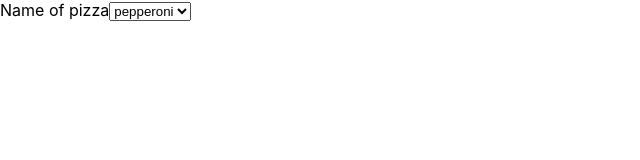
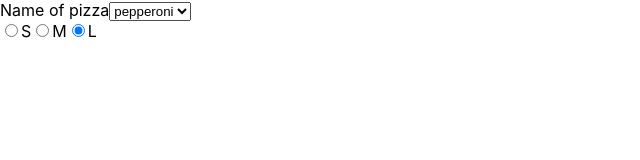
Before and after one commit to MaxRomanov5/Bootcamp68, a React (Create React App) app: page / in a window 1280 px wide. Shown: the top 160 px of the page, without its empty margins (0-640 px from the left). Built offline with nearby package versions, Linux system fonts and the light colour scheme.

Commit message:
Update OrderPizza.jsx

```diff
--- a/src/components/OrderPizza/OrderPizza.jsx
+++ b/src/components/OrderPizza/OrderPizza.jsx
@@ -4,11 +4,18 @@ function OrderPizza() {
   const pizzaNameId = useId();
   const [pizzaName, setPizzaName] = useState("pepperoni");
 
+  const [pizzaSize, setPizzaSize] = useState("l");
+
   const handlePizzaName = (e) => {
     setPizzaName(e.target.value);
   };
 
+  const handlePizzaSize = (e) => {
+    setPizzaSize(e.target.value);
+  };
+
   return (
+    <>
       <div>
         <label htmlFor={pizzaNameId}>
           Name of pizza
@@ -19,6 +26,39 @@ function OrderPizza() {
           </select>
         </label>
       </div>
+      <div>
+        <label>
+          <input
+            type="radio"
+            name="pizzaSize"
+            value="s"
+            onChange={handlePizzaSize}
+            checked={pizzaSize === "s"}
+          ></input>
+          S
+        </label>
+        <label>
+          <input
+            type="radio"
+            name="pizzaSize"
+            value="m"
+            onChange={handlePizzaSize}
+            checked={pizzaSize === "m"}
+          ></input>
+          M
+        </label>
+        <label>
+          <input
+            type="radio"
+            name="pizzaSize"
+            value="l"
+            onChange={handlePizzaSize}
+            checked={pizzaSize === "l"}
+          ></input>
+          L
+        </label>
+      </div>
+    </>
   );
 }
 
```
Lines whose indentation alone changed are shown as unchanged.
